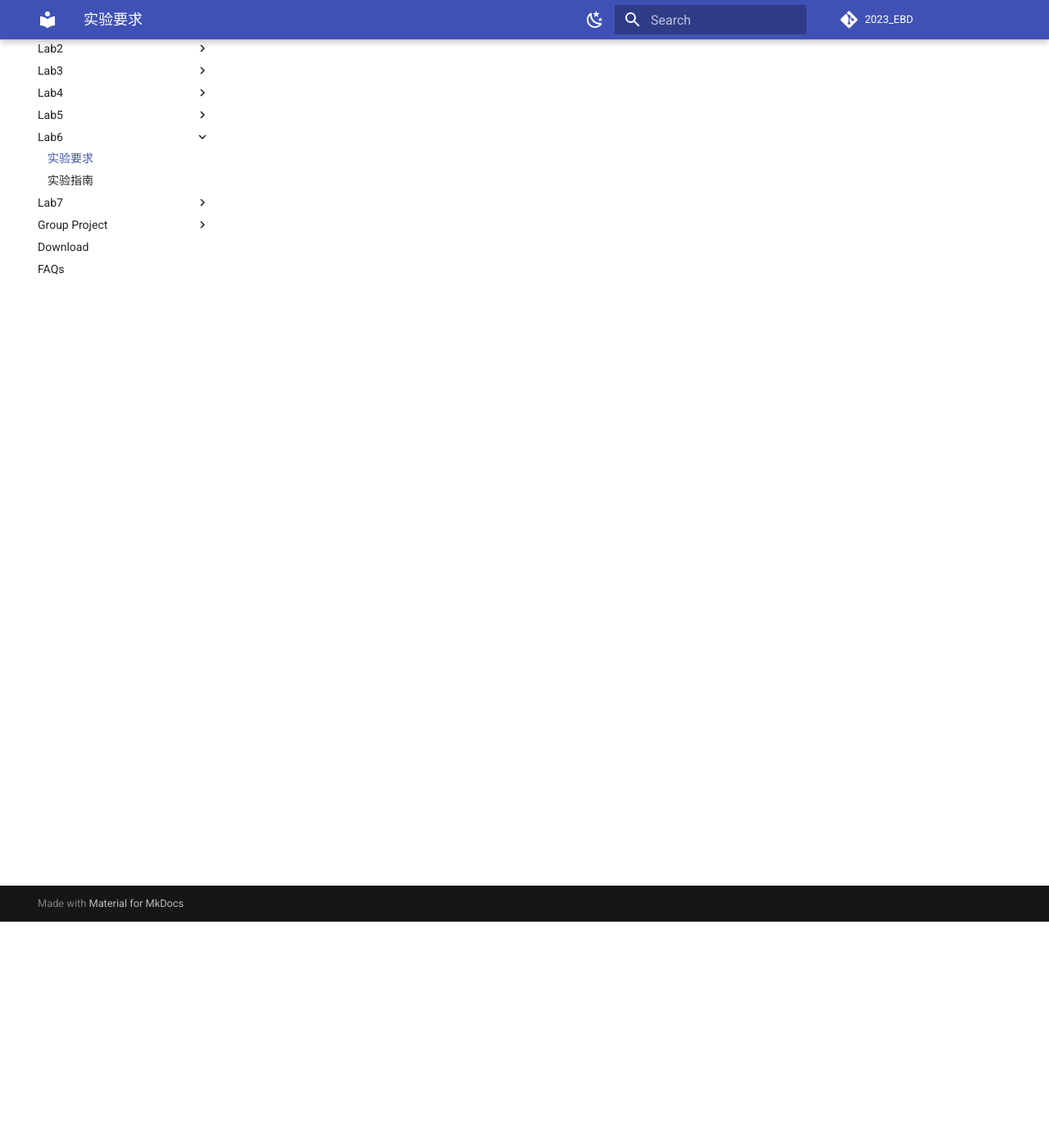
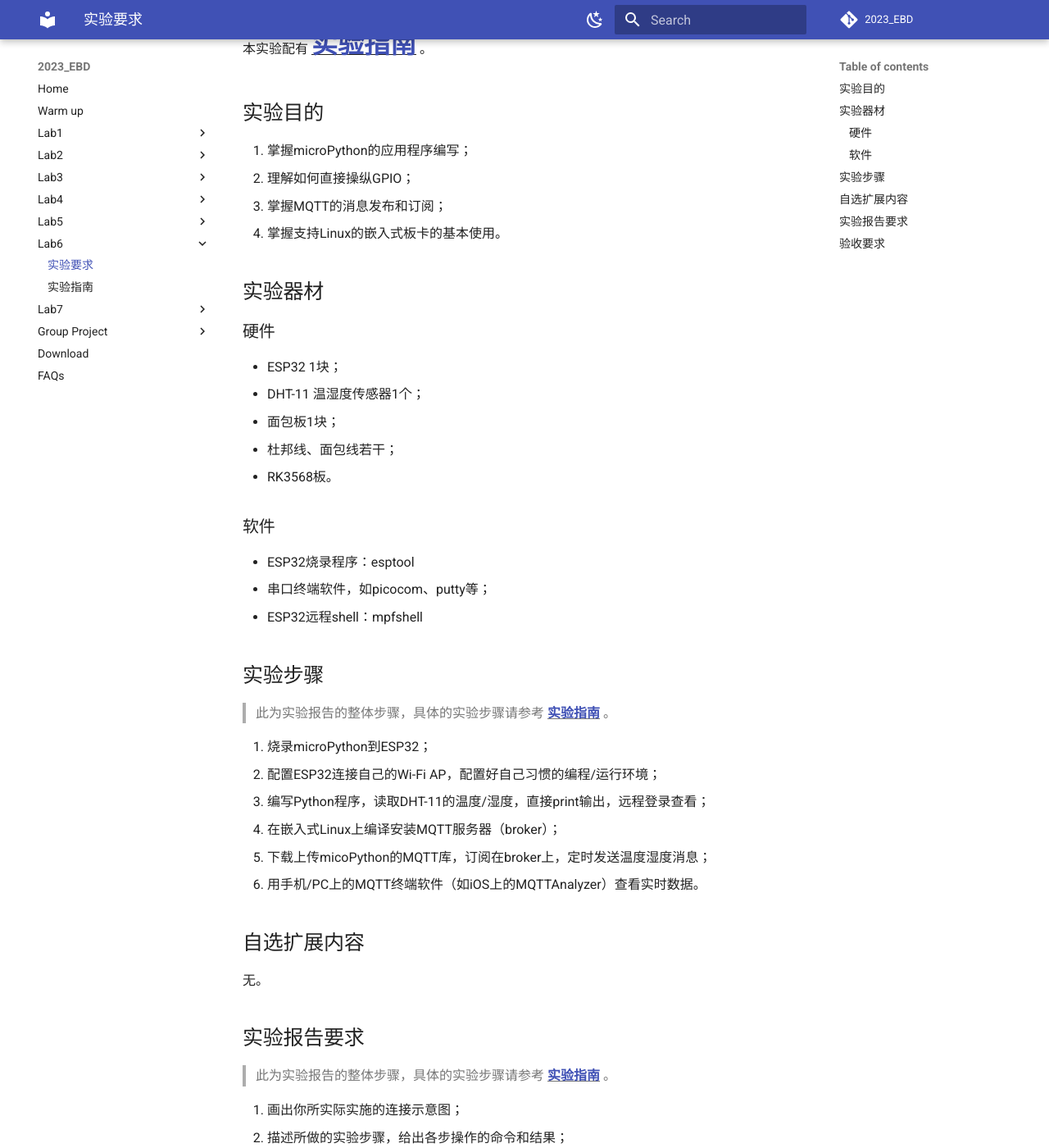
Before and after one commit to zjuerDFL/2023_EBD, an MkDocs documentation site: the page built from docs/docs/lab6/lab6.md, in a window 1280 px wide and 1400 px high, scrolled down 276 px. Shown: the whole window at 82% size. Built offline with MkDocs 1.6.1 and Material for MkDocs 9.7.7, drawn with Linux system fonts in a browser that asks for light colours; comment, search, counter and statistics services are not loaded; some of the changed text lies outside the part shown.

Commit message:
增加lab6验收要求

```diff
--- a/docs/docs/lab6/lab6.md
+++ b/docs/docs/lab6/lab6.md
@@ -2,7 +2,7 @@
 
 !!! danger "本实验尚未发布，内容随时可能发生变化"
 
-<div style="display:none">
+<!-- <div style="display:none"> -->
 
 本实验需要使用 ESP32 开发板以及嵌入式 Linux 开发板 RK3586，利用 DHT-11 温湿度传感器实现网络温度计。
 
@@ -33,6 +33,8 @@
 
 ## 实验步骤
 
+> 此为实验报告的整体步骤，具体的实验步骤请参考 **<u>[实验指南](lab6_guide.md)</u>** 。
+
 1. 烧录microPython到ESP32；
 2. 配置ESP32连接自己的Wi-Fi AP，配置好自己习惯的编程/运行环境；
 3. 编写Python程序，读取DHT-11的温度/湿度，直接print输出，远程登录查看；
@@ -46,8 +48,20 @@
 
 ## 实验报告要求
 
+> 此为实验报告的整体步骤，具体的实验步骤请参考 **<u>[实验指南](lab6_guide.md)</u>** 。
+
 1. 画出你所实际实施的连接示意图；
 2. 描述所做的实验步骤，给出各步操作的命令和结果；
 3. 给出代码并解释。
 
-</div>
+## 验收要求
+
+1. 使用 ESP32 配合 DHT-11 测量温湿度，直接 print 输出，并在远程终端查看；
+
+2. 使用 ESP32 配合 DHT-11 测量温湿度，通过 MQTT 协议将数据发送到嵌入式 Linux 上的 MQTT broker，在手机 / PC 上通过 MQTT 终端软件查看数据；
+
+    > 验收时可提前到实验室为 3568 板上电启动并配置好网络，验收时将 3568 板放在实验室自己位置上即可。或者保证能够访问到 3568 板的情况下，也可将其放在寝室，不一定要将器材带到实验室。
+
+3. 回答实验相关问题。
+
+<!-- </div> -->
```
